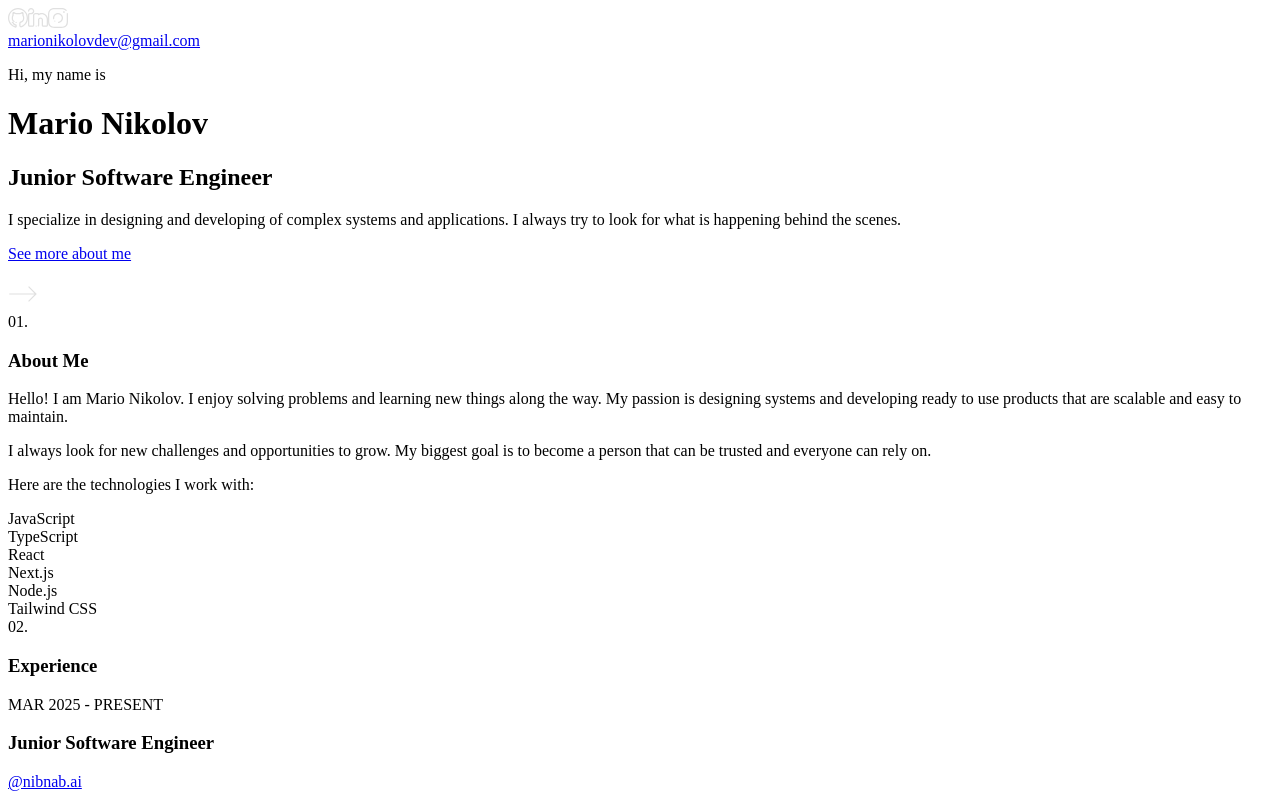
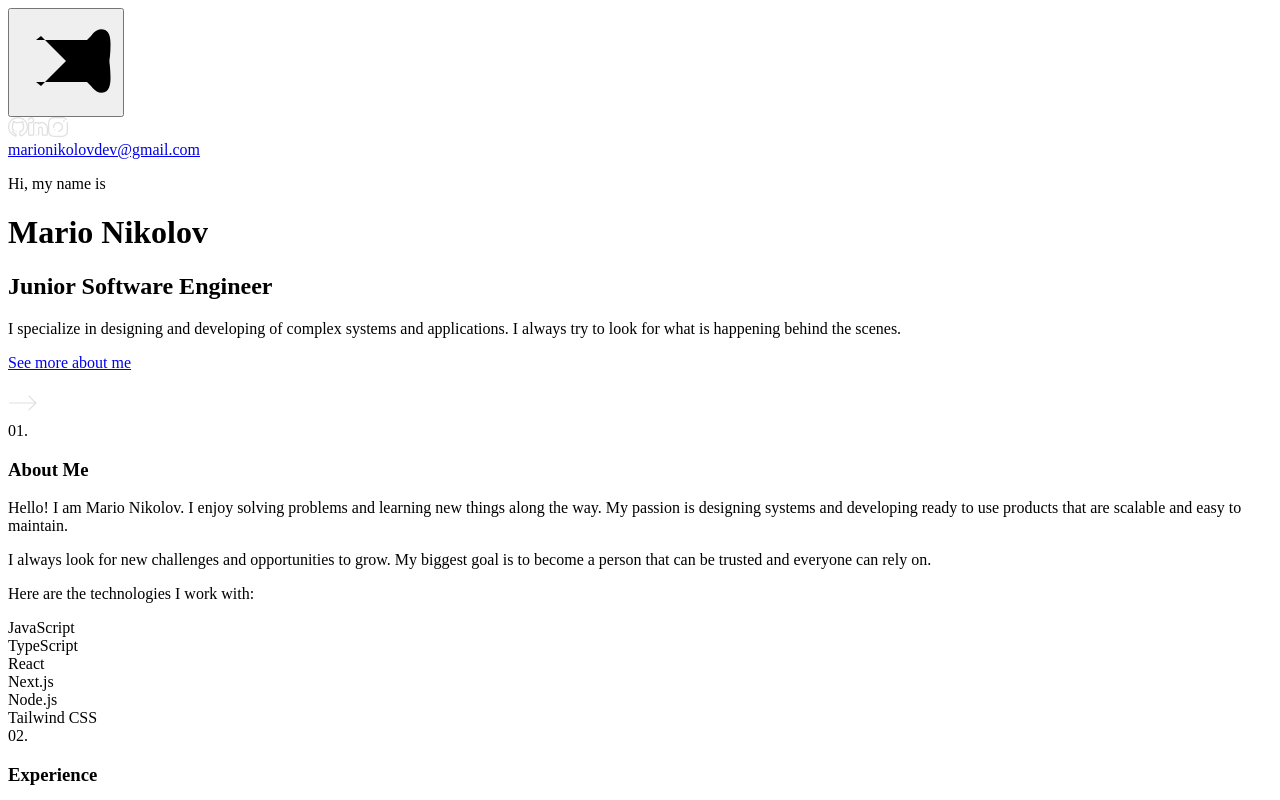
Before and after one commit to marionikolov17/new-portfolio, a Next.js app: page / in a window 1280 px wide. Shown: the top 800 px of the page. Built offline with nearby package versions, Linux system fonts and the light colour scheme.

Commit message:
Add: navigation animation

```diff
--- a/src/app/globals.css
+++ b/src/app/globals.css
@@ -52,8 +52,58 @@
     --color-accent-900: #686868;
 }
 
-@utility scrollbar-hidden {
-    &::-webkit-scrollbar {
-        display: none;
-    }
+body::-webkit-scrollbar {
+    display: none;
 }
+
+.scrollbar-hidden::-webkit-scrollbar {
+    display: none;
+}
+
+.menu {
+    background-color: transparent;
+    border: none;
+    cursor: pointer;
+    display: flex;
+    padding: 0;
+}
+
+.line {
+    fill: none;
+    stroke: white;
+    stroke-width: 6;
+    transition: stroke-dasharray 600ms cubic-bezier(0.4, 0, 0.2, 1), stroke-dashoffset 600ms cubic-bezier(0.4, 0, 0.2, 1);
+}
+
+.line1 {
+    stroke-dasharray: 60 207;
+    stroke-width: 6;
+}
+
+.line2 {
+    stroke-dasharray: 60 60;
+    stroke-width: 6;
+}
+
+.line3 {
+    stroke-dasharray: 60 207;
+    stroke-width: 6;
+}
+
+.opened .line1 {
+    stroke-dasharray: 90 207;
+    stroke-dashoffset: -134;
+    stroke-width: 6;
+}
+
+.opened .line2 {
+    stroke-dasharray: 1 60;
+    stroke-dashoffset: -30;
+    stroke-width: 6;
+}
+
+.opened .line3 {
+    stroke-dasharray: 90 207;
+    stroke-dashoffset: -134;
+    stroke-width: 6;
+}
--- a/src/app/page.tsx
+++ b/src/app/page.tsx
@@ -1,7 +1,10 @@
 import LayoutHome from "@/components/layout-home";
+import { NavigationProvider } from "@/context/navigation-context";
 
 export default function Home() {
   return (
-    <LayoutHome />
+    <NavigationProvider>
+      <LayoutHome />
+    </NavigationProvider>
   );
 }
--- a/src/components/layout-home.tsx
+++ b/src/components/layout-home.tsx
@@ -1,3 +1,6 @@
+"use client";
+import { useNavigation } from "@/context/navigation-context";
+import Navigation from "./navigation";
 import FloatingElements from "./floating-elements";
 import HeroSection from "./hero-section";
 import AboutSection from "./about-section";
@@ -7,8 +10,12 @@ import ContactSection from "./contact-section";
 import Footer from "./footer";
 
 export default function LayoutHome() {
+    const { isNavOpen } = useNavigation();
+
     return (
-        <main className="w-full min-h-screen overflow-x-hidden bg-background-500 scrollbar-hidden">
+        <main className="w-full min-h-screen overflow-x-hidden flex items-start bg-background-500">
+            <Navigation />
+            <div className={`w-full min-h-screen overflow-x-hidden bg-background-500 scrollbar-hidden transition-all duration-300 ease-in-out ${isNavOpen ? "translate-x-32 blur-xs" : ""}`}>
                 <FloatingElements />
                 <HeroSection />
                 <AboutSection />
@@ -16,6 +23,7 @@ export default function LayoutHome() {
                 <ProjectsSection />
                 <ContactSection />
                 <Footer />
+            </div>
         </main>
     )
 }
--- /dev/null
+++ b/src/components/navigation.tsx
@@ -0,0 +1,17 @@
+import BurgerMenuIcon from "./util/burger-menu-icon";
+import { useNavigation } from "@/context/navigation-context";
+
+export default function Navigation() {
+    const { isNavOpen } = useNavigation();
+
+    return (
+        <div className="fixed top-0 left-0 h-screen w-64 z-50">
+            <div className="absolute top-0 left-0 mx-8 my-0 z-40">
+                <BurgerMenuIcon />
+            </div>
+            <div className={`w-full h-full bg-background-300 z-30 transition-all duration-300 ease-in-out ${isNavOpen ? "translate-x-0" : "-translate-x-full"}`}>
+
+            </div>
+        </div>
+    )
+}
--- /dev/null
+++ b/src/components/util/burger-menu-icon.tsx
@@ -0,0 +1,19 @@
+import { useNavigation } from "@/context/navigation-context";
+
+export default function BurgerMenuIcon() {
+    const { isNavOpen, setIsNavOpen } = useNavigation();
+
+    return (
+        <button
+            className={`menu w-10 h-10 ${isNavOpen ? "opened" : ""}`}
+            onClick={() => setIsNavOpen(!isNavOpen)}
+            aria-label="Main Menu"
+        >
+            <svg width="100" height="100" viewBox="0 0 100 100">
+                <path className="line line1" d="M 20,29.000046 H 80.000231 C 80.000231,29.000046 94.498839,28.817352 94.532987,66.711331 94.543142,77.980673 90.966081,81.670246 85.259173,81.668997 79.552261,81.667751 75.000211,74.999942 75.000211,74.999942 L 25.000021,25.000058" />
+                <path className="line line2" d="M 20,50 H 80" />
+                <path className="line line3" d="M 20,70.999954 H 80.000231 C 80.000231,70.999954 94.498839,71.182648 94.532987,33.288669 94.543142,22.019327 90.966081,18.329754 85.259173,18.331003 79.552261,18.332249 75.000211,25.000058 75.000211,25.000058 L 25.000021,74.999942" />
+            </svg>
+        </button>
+    )
+}
--- /dev/null
+++ b/src/context/navigation-context.tsx
@@ -0,0 +1,25 @@
+"use client";
+import { createContext, useState, Dispatch, SetStateAction, useContext } from "react";
+
+interface NavigationContextType {
+    isNavOpen: boolean;
+    setIsNavOpen: Dispatch<SetStateAction<boolean>>;
+}
+
+export const NavigationContext = createContext<NavigationContextType | null>(null);
+
+export const NavigationProvider = ({ children }: { children: React.ReactNode }) => {
+    const [isNavOpen, setIsNavOpen] = useState(false);
+
+    return (
+        <NavigationContext.Provider value={{ isNavOpen, setIsNavOpen }}>{children}</NavigationContext.Provider>
+    );
+};
+
+export const useNavigation = () => {
+    const context = useContext(NavigationContext);
+    if (!context) {
+        throw new Error("useNavigation must be used within a NavigationProvider");
+    }
+    return context;
+};
```
Lines whose indentation alone changed are shown as unchanged.
